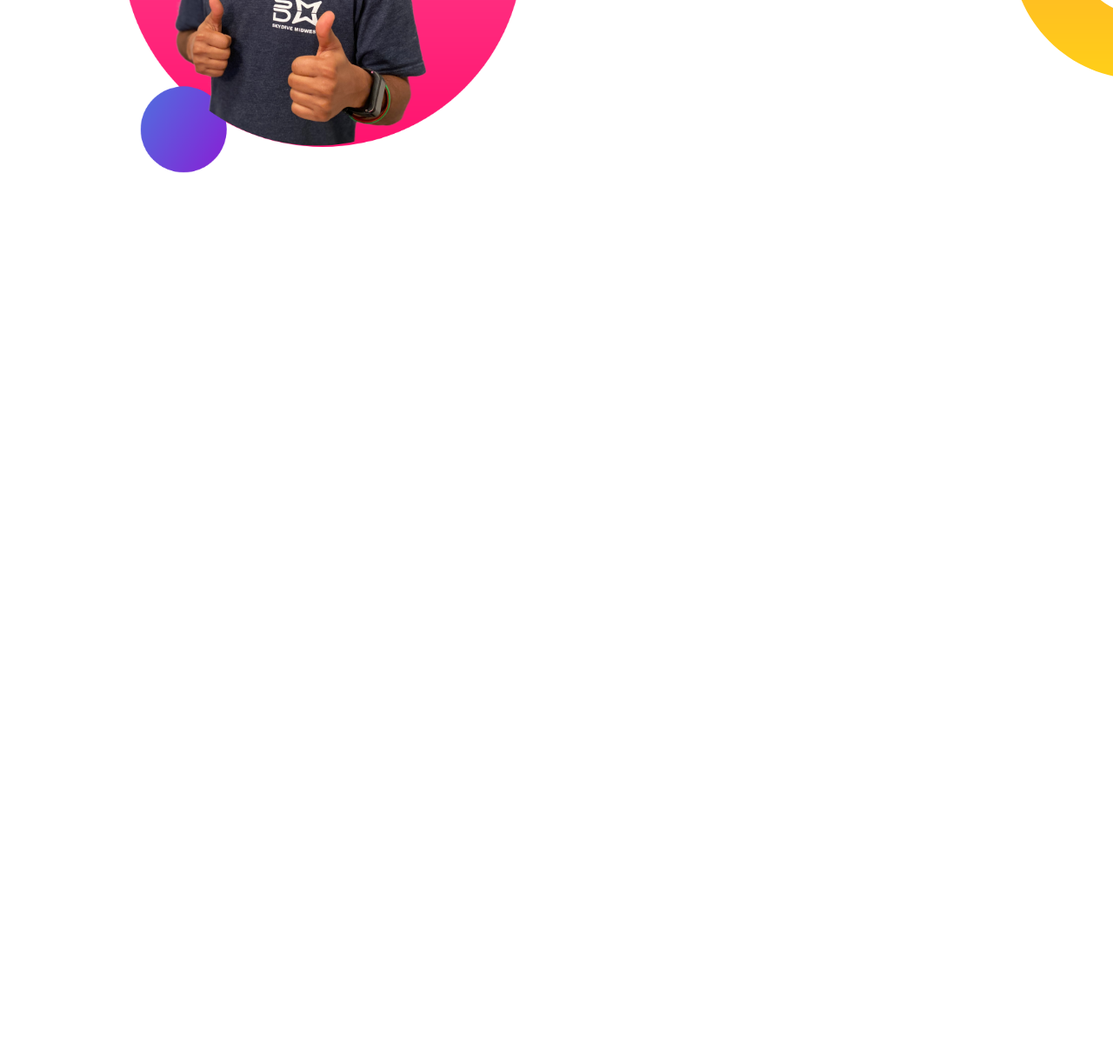
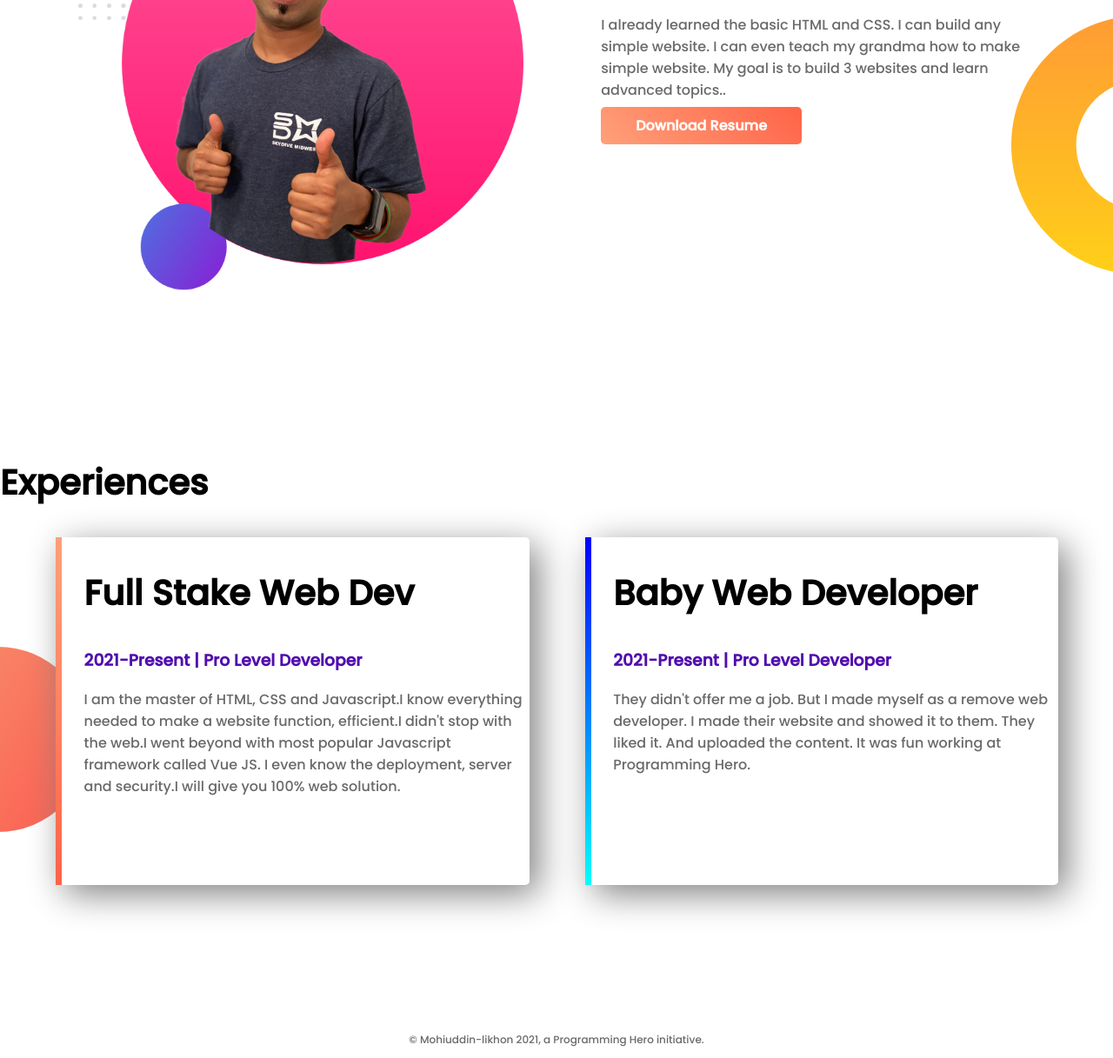
Before and after one commit to mohiuddin-likhon/my-protfolio, a plain HTML site: page index.html in a window 1280 px wide. Shown: the part 808-2025 px from the top of the page at 87% size. Before the commit the page ends 1014 px from the top, so only its background shows below. Drawn offline with Linux system fonts and the light colour scheme.

Commit message:
finished my first profolio website

```diff
--- a/index.html
+++ b/index.html
@@ -12,7 +12,7 @@
    <section class="top-banner">
         <div class="half-width">
                 <h1> Welcome To   </h1>
-            <h1> <span class="name-highlite">Mohiuddin-Likhon</span> website</h1>
+            <h1> <span class="orange-highlite">Mohiuddin-Likhon</span> website</h1>
             <h3>World Class Professional web Dev.</h3>
             <p>Hi This is "likhon" start learning Web Dev course with"Programming-Hero"
                 hopefully with in a few month i will be a  PRO web-developer.
@@ -30,7 +30,7 @@
             <img src="images/jhankar2.png" alt="">
         </div>
          <div class="half-width middle-button">
-            <h1> Dream Big   </h1>
+            <h2> Dream Big   </h2>
             <h3>Become a web developer</h3>
                 <p>I already learned the basic HTML and CSS. I can build any simple website. I can even teach my grandma how to make simple website. My goal is to build 3 websites and learn advanced topics..
 
@@ -38,7 +38,25 @@
             <a class="anchor-button" target="-blank" href="https://www.linkedin.com/in/mohiuddinlikhon/">Download Resume</a>
         </div>
     </section>
+    <!--Experience Area Start-->
+    <section class="experience-area">
+        <h2>Experiences</h2>
+        <div id="full-stake" class="half-width single-experience">
+            <h2> Full  Stake Web Dev</h2>
+            <h3 class="orange-highlite">2021-Present | Pro Level Developer</h3>
+            <p>I am the master of HTML, CSS and Javascript.I know everything needed to make a website function, efficient.I didn't stop with the web.I went beyond with most popular Javascript framework called Vue JS. I even know the deployment, server and security.I will give you 100% web solution.</p>
+        </div>
+         <div id="baby-web" class="half-width single-experience">
+            <h2>Baby Web Developer</h2>
+            <h3 class="orange-highlite">2021-Present | Pro Level Developer</h3>
 
+            <p>They didn't offer me a job. But I made myself as a remove web developer. I made their website and showed it to them. They liked it. And uploaded the content. It was fun working at Programming Hero.</p>
+         </div>
+    </section>
+    <!--Experience Area END-->
+     <FOoter>
+         <P>© Mohiuddin-likhon 2021, a Programming Hero initiative.</P>
+     </FOoter>
 
 </body>
 </html>
--- a/style.css
+++ b/style.css
@@ -8,6 +8,7 @@ body{
 
 section{
     height: 500px;
+    padding-bottom: 150px;
 }
 .top-banner{
     background-image: url("images/top-banner.png");
@@ -24,9 +25,15 @@ section{
     width: 100%;
 }
 h1{
-    font-size: 25px;
+    font-size: 50px;
 }
-.name-highlite{
+h2{
+    font-size: 40px;
+}
+p{
+    color: dimgray;
+}
+.orange-highlite{
     color: rgb(80, 13, 174);;
 }
 .link-button{
@@ -55,3 +62,34 @@ h1{
     font-weight: 700;
 }
 /* Dream Area CSS End */
+
+/* Experience Area CSS End */
+
+.experience-area{
+    background-image: url(images/exp-bg.png);
+    background-repeat: no-repeat;
+    background-position: left;
+
+}
+.single-experience{
+    box-shadow: 10px 10px 40px gray;
+    border-radius: 5px;
+    height: 80%;
+    background-color: white;
+
+}
+#full-stake{
+    border-left: 7px solid;
+    border-image:linear-gradient(180deg,lightsalmon, tomato);
+    border-image-slice: 1;
+}
+#baby-web{
+    border-left: 7px solid;
+    border-image:linear-gradient(180deg,blue, cyan);
+    border-image-slice: 1;
+}
+/* Experience Area CSS End */
+footer P{
+    text-align: center;
+    font-size: 12px;
+}
```
